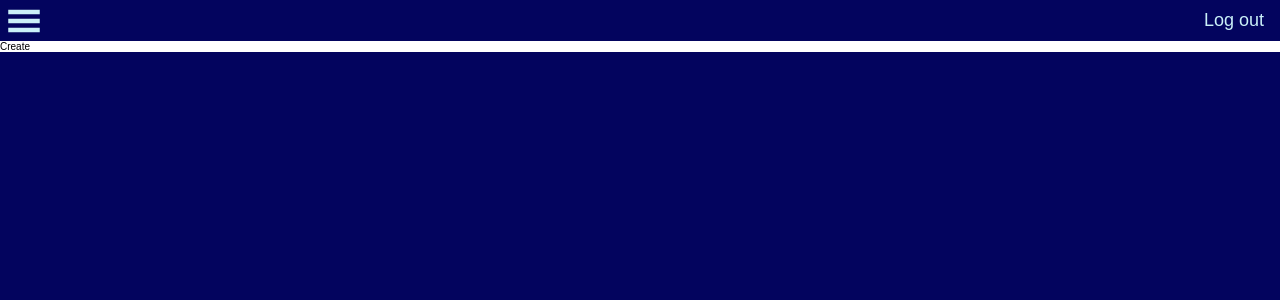
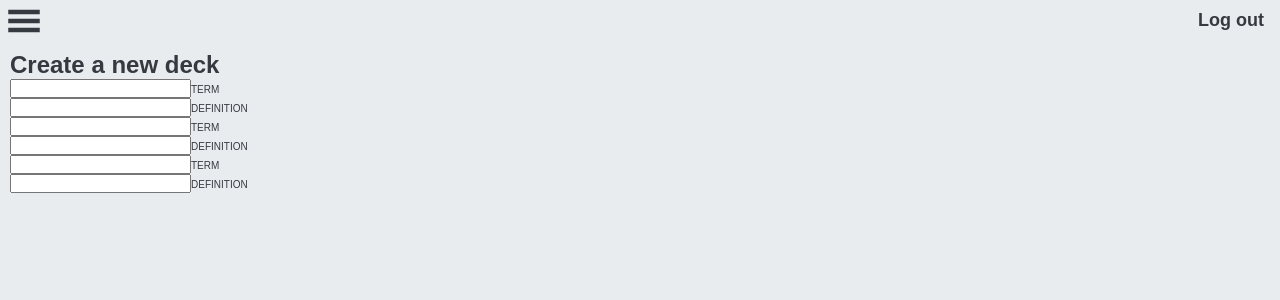
Before and after one commit to justin-cueva/MatchCards, a React (Create React App) app: page /auth in a window 1280 px wide. Shown: the top 300 px of the page. Built offline with nearby package versions, Linux system fonts and the light colour scheme.

Commit message:
displaying a form

```diff
--- a/src/components/create/Create.tsx
+++ b/src/components/create/Create.tsx
@@ -1,5 +1,23 @@
+import "../../styles/create.css";
+
 const Create = () => {
-  return <div style={{ backgroundColor: "#fff" }}>Create</div>;
+  return (
+    <form className="create-page">
+      <h2>Create a new deck</h2>
+      {[1, 2, 3].map((index) => (
+        <div key={index} className="card">
+          <div className="field">
+            <input className="card__input" />
+            <label className="card__label">TERM</label>
+          </div>
+          <div className="field">
+            <input className="card__input" />
+            <label className="card__label">DEFINITION</label>
+          </div>
+        </div>
+      ))}
+    </form>
+  );
 };
 
 export default Create;
--- a/src/styles/app.css
+++ b/src/styles/app.css
@@ -1,4 +1,4 @@
 .app {
-  background-color: #03045e;
+  background-color: #e9ecef;
   min-height: 100vh;
 }
--- /dev/null
+++ b/src/styles/create.css
@@ -0,0 +1,7 @@
+.create-page {
+  margin: 1rem;
+}
+
+.create-page h2 {
+  font-size: 2.4rem;
+}
--- a/src/styles/header.css
+++ b/src/styles/header.css
@@ -7,7 +7,7 @@
 
 .icon--burger {
   font-size: 3.6rem;
-  color: #caf0f8;
+  color: #343a40;
   display: flex;
 }
 
@@ -16,6 +16,7 @@
   border: none;
   padding: 1rem;
   border-radius: 8px;
-  color: #caf0f8;
+  color: #343a40;
   font-size: 1.8rem;
+  font-weight: 600;
 }
--- a/src/styles/index.css
+++ b/src/styles/index.css
@@ -2,7 +2,17 @@
   margin: 0;
   padding: 0;
   box-sizing: border-box;
+  color: #343a40;
 }
+
+/* PALETTE */
+/*
+APP: #e9ecef
+CARDS: #F8F9FA
+THEME: #0d47a1
+DARK: #3C096C
+LIGHT: #e0aaff
+ */
 
 html {
   font-size: 62.5%;
```
